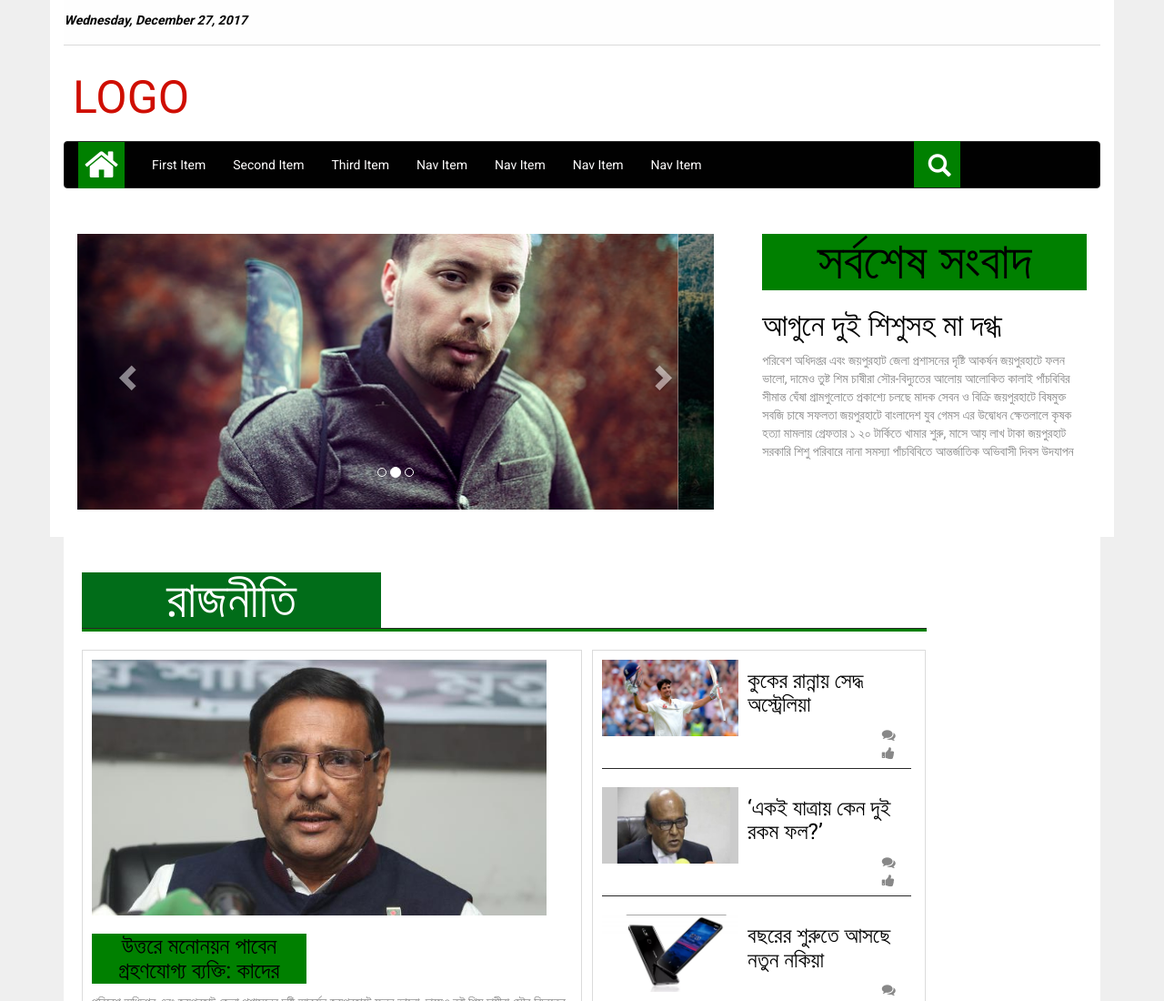
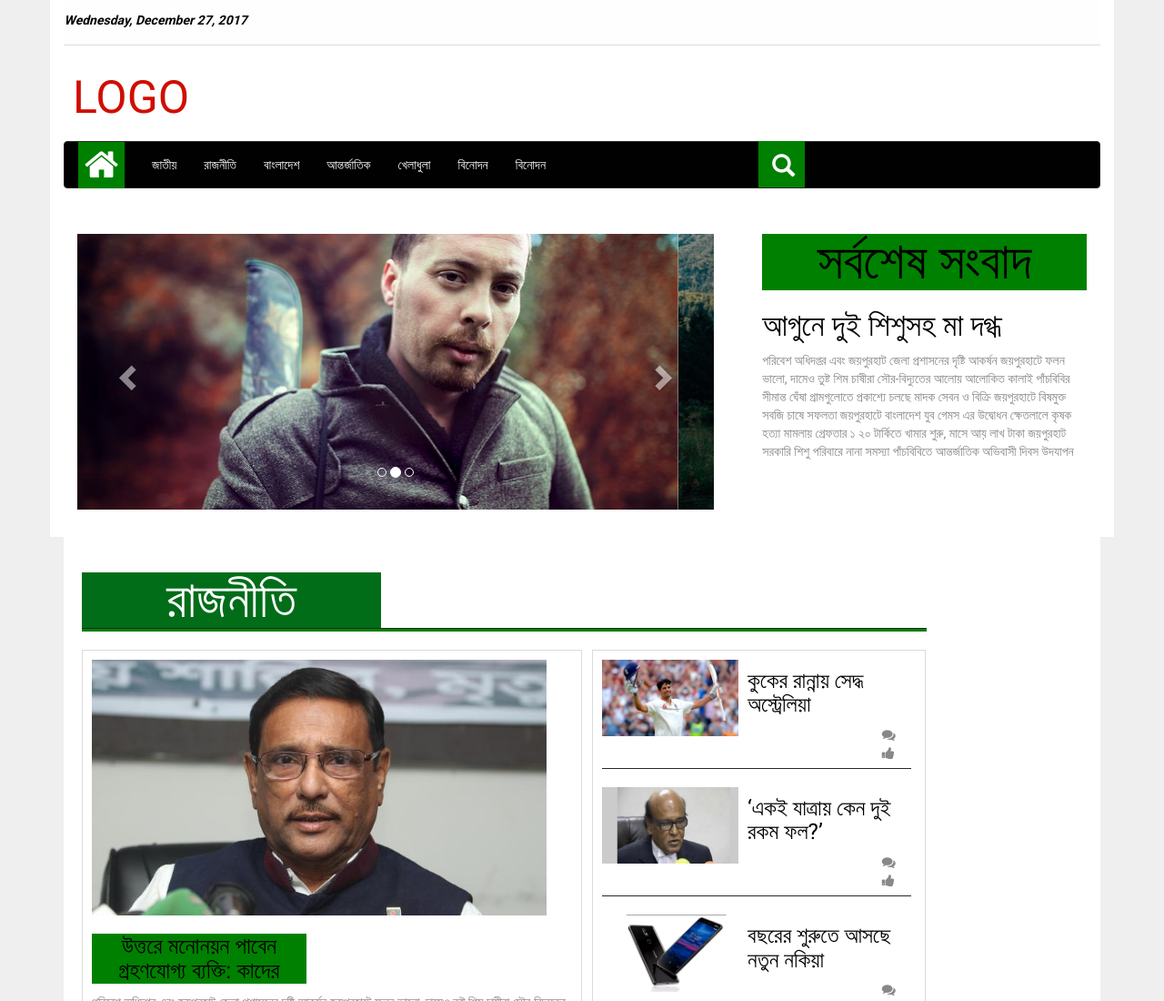
Before and after one commit to Mdtomal/joypurhatnews24, a plain HTML site: page index.html in a window 1280 px wide. Shown: the top 1100 px of the page at 91% size. Drawn offline with Linux system fonts and the light colour scheme.

Commit message:
Update index.html

```diff
--- a/index.html
+++ b/index.html
@@ -28,13 +28,13 @@
                 </div>
                 <div class="collapse navbar-collapse" id="navcol-1">
                     <ul class="nav navbar-nav">
-                        <li role="presentation"><a href="#">First Item</a></li>
-                        <li role="presentation"><a href="#">Second Item</a></li>
-                        <li role="presentation"><a href="#">Third Item</a></li>
-                        <li role="presentation"><a href="#">Nav Item</a></li>
-                        <li role="presentation"><a href="#">Nav Item</a></li>
-                        <li role="presentation"><a href="#">Nav Item</a></li>
-                        <li role="presentation"><a href="#">Nav Item</a></li>
+                        <li role="presentation"><a href="#">জাতীয়</a></li>
+                        <li role="presentation"><a href="#">রাজনীতি</a></li>
+                        <li role="presentation"><a href="#">বাংলাদেশ</a></li>
+                        <li role="presentation"><a href="#">আন্তর্জাতিক</a></li>
+                        <li role="presentation"><a href="#">খেলাধুলা</a></li>
+                        <li role="presentation"><a href="#">বিনোদন</a></li>
+                        <li role="presentation"><a href="#">বিনোদন</a></li>
                     </ul>
                     <p class="navbar-text"> <i class="glyphicon glyphicon-search" id="serch"></i></p>
                 </div>
```
